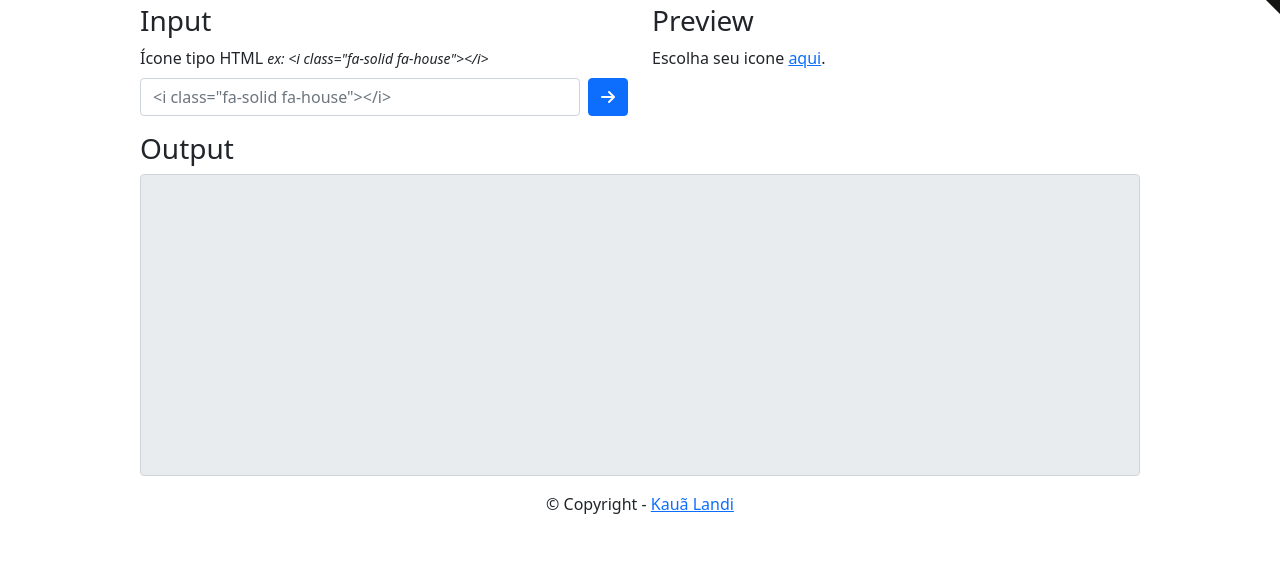
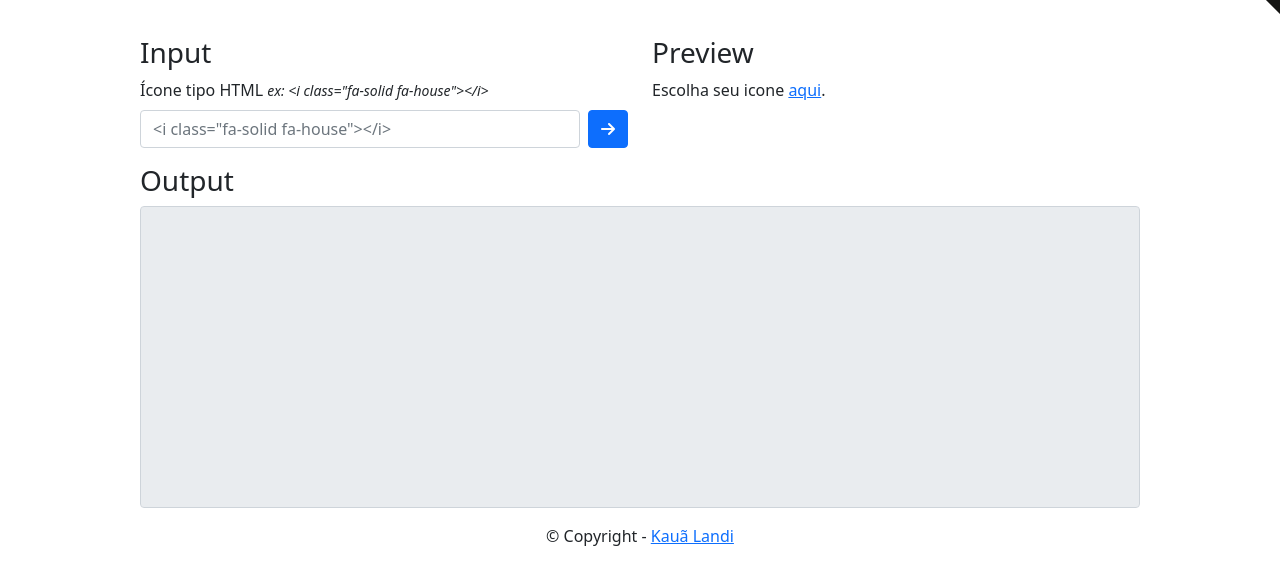
Before and after one commit to kaualandi/fw2svg, a plain HTML site: page index.html in a window 1280 px wide. Shown: the part 66-650 px from the top of the page. Drawn offline with nearby package versions, Linux system fonts and the light colour scheme.

Commit message:
add paddingTop in main tag

```diff
--- a/assets/css/style.css
+++ b/assets/css/style.css
@@ -14,6 +14,9 @@ header .logo img {
 }
 header .text p {
     margin: 0;
+}
+main {
+    padding-top: 2rem;
 }
 
 #input-form .d-flex {
--- a/index.html
+++ b/index.html
@@ -34,7 +34,7 @@
             </div>
         </header>
 
-        <body>
+        <main>
             <div class="input">
                 <div class="row">
                     <div class="col-12 col-md-6">
@@ -74,7 +74,7 @@
                     <textarea readonly class="form-control" id="output" rows="12"></textarea>
                 </div>
             </div>
-        </body>
+        </main>
         <footer class="mt-3 text-center">
             <p>&copy; Copyright - <a href="https://kaualf.netlify.app">Kauã Landi</a></p>
         </footer>
```
